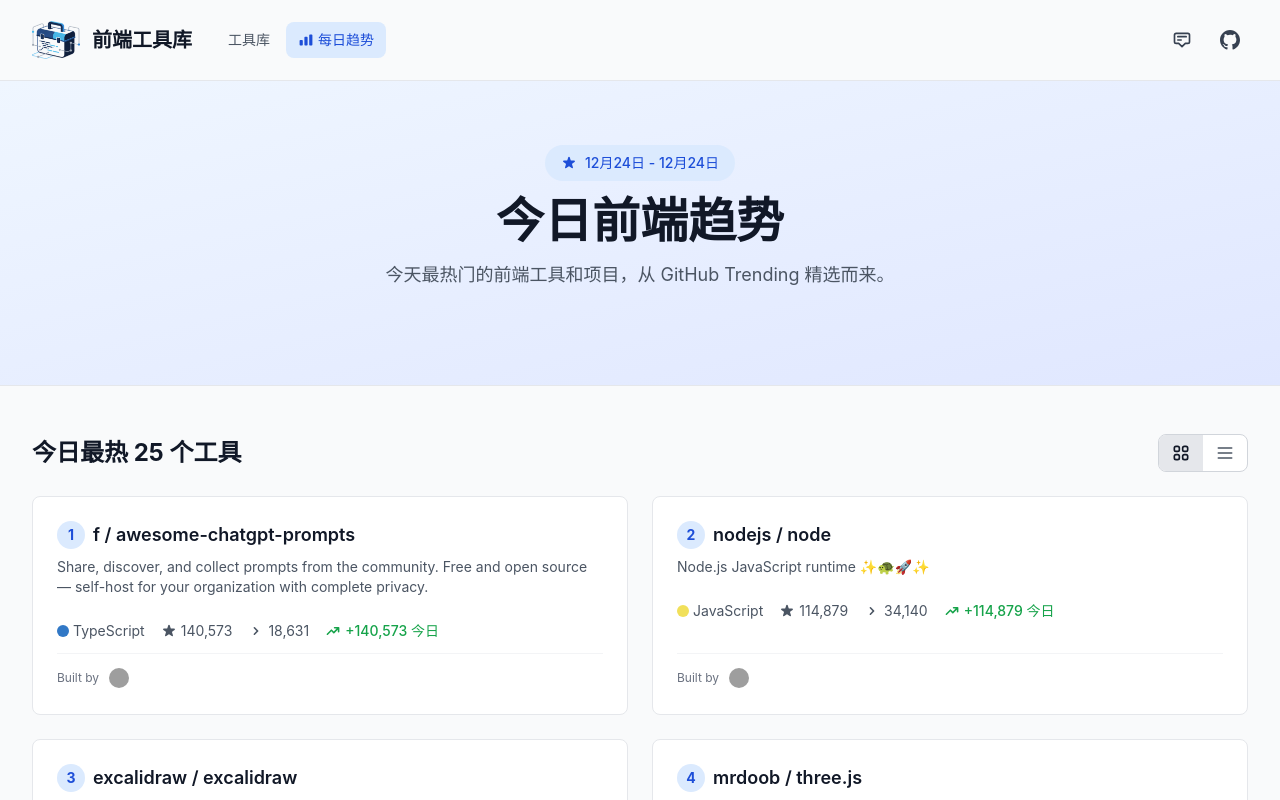
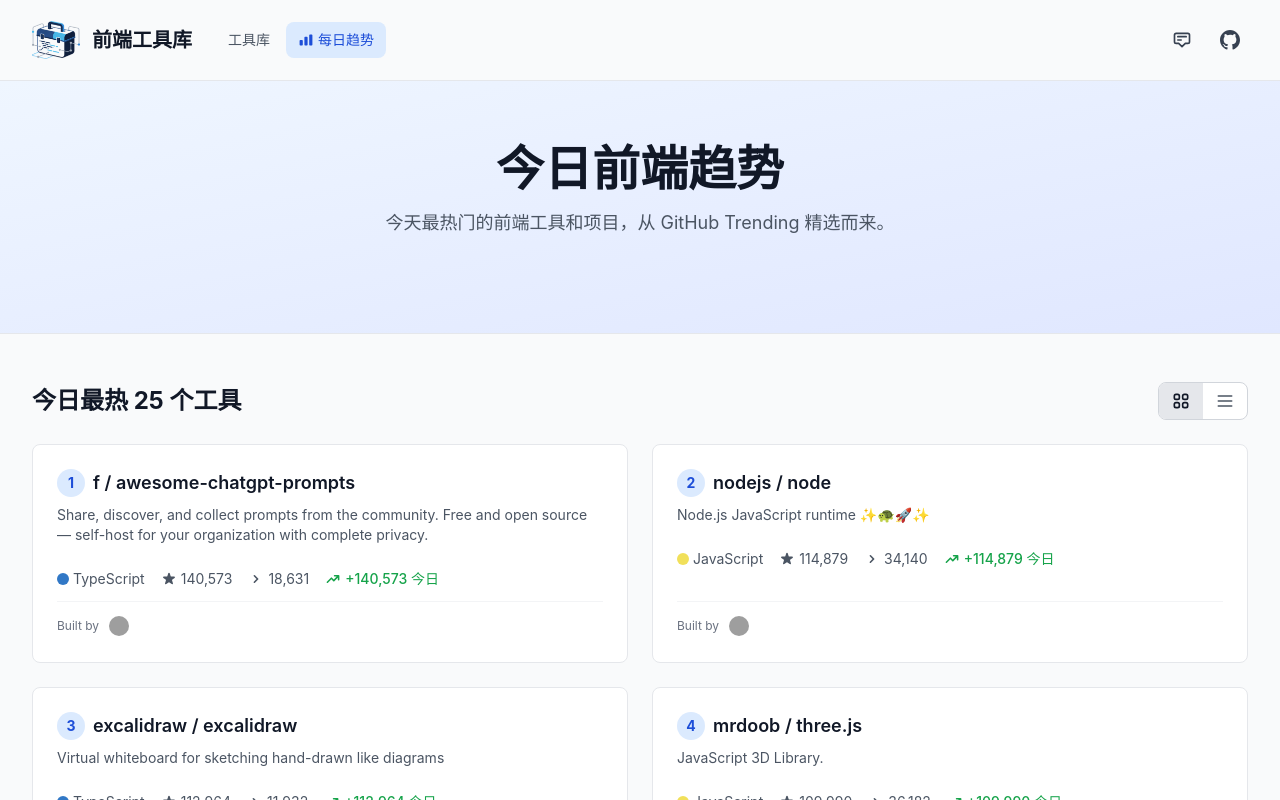
Before and after one commit to maxlongint/maxlongint.github.io, a React (Vite) app: page /#/trending in a window 1280 px wide. Shown: the top 800 px of the page. Built offline with nearby package versions, Linux system fonts and the light colour scheme; no server answers; grey boxes are pictures that could not be loaded.

Commit message:
refactor(ui): 移除 Trending 页面中日期范围显示的标签
- 删除了包含星形图标和日期范围的标签
- 简化了页面顶部信息展示
- 保持标题和描述内容不变
- 优化代码结构，减少无用元素影响页面渲染

```diff
--- a/src/pages/Trending.tsx
+++ b/src/pages/Trending.tsx
@@ -50,13 +50,6 @@
             <div className="bg-gradient-to-br from-blue-50 to-indigo-100 border-b border-gray-200">
                 <div className="max-w-7xl mx-auto px-4 sm:px-6 lg:px-8 py-16">
                     <div className="text-center mb-8">
-                        <div className="inline-flex items-center gap-2 px-4 py-2 bg-blue-100 text-blue-700 rounded-full text-sm font-medium mb-4">
-                            <svg className="w-4 h-4" fill="currentColor" viewBox="0 0 20 20">
-                                <path d="M9.049 2.927c.3-.921 1.603-.921 1.902 0l1.07 3.292a1 1 0 00.95.69h3.462c.969 0 1.371 1.24.588 1.81l-2.8 2.034a1 1 0 00-.364 1.118l1.07 3.292c.3.921-.755 1.688-1.54 1.118l-2.8-2.034a1 1 0 00-1.175 0l-2.8 2.034c-.784.57-1.838-.197-1.539-1.118l1.07-3.292a1 1 0 00-.364-1.118L2.98 8.72c-.783-.57-.38-1.81.588-1.81h3.461a1 1 0 00.951-.69l1.07-3.292z" />
-                            </svg>
-                            {trendingData &&
-                                `${formatDate(trendingData.weekStart)} - ${formatDate(trendingData.weekEnd)}`}
-                        </div>
                         <h1 className="text-5xl font-bold text-gray-900 mb-4">今日前端趋势</h1>
                         <p className="text-lg text-gray-600 max-w-2xl mx-auto">
                             今天最热门的前端工具和项目，从 GitHub Trending 精选而来。
```
